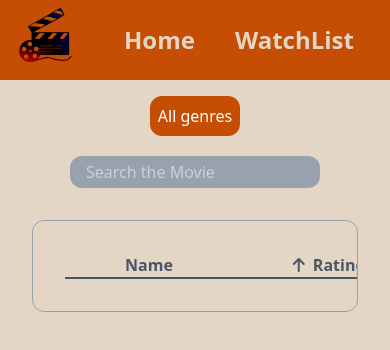
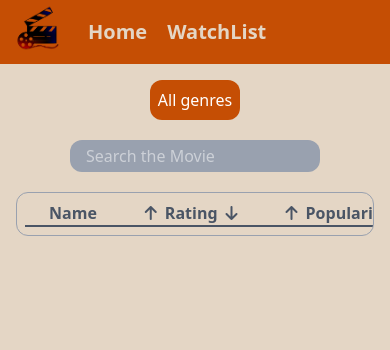
Before and after one commit to nandana-gopan02/Movie-App, a React (Vite) app: page /watchlist in a window 390 px wide. Shown: the top 350 px of the page. Built offline with nearby package versions, Linux system fonts and the light colour scheme.

Commit message:
some updates

```diff
--- a/src/component/Banner.jsx
+++ b/src/component/Banner.jsx
@@ -2,7 +2,7 @@ import React from 'react'
 
 function Banner({banner_path,name}) {
   return (
-    <div className='relative w-full min-h-[50vh] md:min-h-[60vh] lg:min-h-[70vh]'>
+    <div className='relative w-full min-h-[40vh] md:min-h-[60vh] lg:min-h-[70vh]'>
     <div className='absolute inset-0 bg-cover bg-center flex items-end' style={{backgroundImage:`url(https://image.tmdb.org/t/p/original/${banner_path})`}}>
      <div className='text-white text-l bg-gray-800/60 text-center w-full p-0.5 md:p-1 lg:p-1.5'>{name}</div>
     </div>
--- a/src/component/Movie.jsx
+++ b/src/component/Movie.jsx
@@ -3,6 +3,7 @@ import MovieCard from './MovieCard'
 import axios from 'axios'
 import Pagination from './Pagination'
 import Banner from './Banner'
+
 
 
 function Movie({handleAddtoWatchList,handleRemoveFromWatchlist,watchlist}) {
@@ -63,6 +64,8 @@ function Movie({handleAddtoWatchList,handleRemoveFromWatchlist,watchlist}) {
 } name={bannerMovie.title}/>
     )}
 
+
+
     <div className='p-2'>
         <div className='text-center m-4 text-2xl font-bold'>Trending Movies</div>
         <div className='flex flex-row flex-wrap ml-13 gap-10 '>
--- a/src/component/Navbar.jsx
+++ b/src/component/Navbar.jsx
@@ -5,11 +5,11 @@ import {Link} from "react-router-dom"
 const Navbar = () => {
   return (
     <div className='w-full '>
-      <div className='bg-[#c54e04] flex space-x-10 items-center pl-3 py-1'>
-      <img className='w-18'  src={Logo} alt="" />
+      <div className='bg-[#c54e04] flex space-x-5 md:space-x-10 items-center pl-3 py-1'>
+      <img className='w-14 md:w-18'  src={Logo} alt="" />
 
-      <Link to="/" className='text-[#e4d6c5] text-2xl font-semibold font-sans'>Home</Link>
-      <Link to="/watchlist" className='text-[#e4d6c5] text-2xl font-semibold font-sans'>WatchList </Link>
+      <Link to="/" className='text-[#e4d6c5] text-xl md:text-2xl font-semibold font-sans'>Home</Link>
+      <Link to="/watchlist" className='text-[#e4d6c5] text-xl md:text-2xl font-semibold font-sans'>WatchList </Link>
 
     </div>
 
--- a/src/component/WatchList.jsx
+++ b/src/component/WatchList.jsx
@@ -63,7 +63,7 @@ function WatchList({watchlist,setWatchlist,handleRemoveFromWatchlist}) {
   },[watchlist])
 
   return (
-    <>
+    <div className='px-2 sm:px-4 md:px-8'>
     {/* Populate all the genre id at the top */}
       <div className=' flex justify-center flex-wrap m-4 space-x-10 '>
         {genrelist.map((genre)=>{
@@ -81,13 +81,13 @@ function WatchList({watchlist,setWatchlist,handleRemoveFromWatchlist}) {
       </div>
 
 
-      <div className='overflow-hidden rounded-xl border border-gray-400 m-8 p-8'>
-        <table className='w-full text-gray-600 text-center'>
+      <div className='overflow-hidden rounded-xl border border-gray-400 m-2 md:m-8 p-2 md:p-8'>
+        <table className='md:w-full text-gray-600 text-center'>
             <thead className='border-b-2'>
                 <tr className=''>
-                    <th className='px-15'>Name</th>
+                    <th className='px-6 md:px-15'>Name</th>
 
-                    <th className='px-15'>
+                    <th className='px-6 md:px-15'>
                       <div className='flex items-center justify-center gap-2'>
                         <button onClick={sortIncreasing} className='cursor-pointer'><i class="fa-solid fa-arrow-up"></i></button>
                         <span>Rating</span>
@@ -95,7 +95,7 @@ function WatchList({watchlist,setWatchlist,handleRemoveFromWatchlist}) {
                       </div>
                     </th>
 
-                    <th className='px-15'>
+                    <th className='px-6 md:px-15'>
                       <div className='flex items-center justify-center gap-2'>
                         <button onClick={sortPopIncrease} className='cursor-pointer'><i class="fa-solid fa-arrow-up"></i></button>
                         <span>Popularity</span>
@@ -103,7 +103,7 @@ function WatchList({watchlist,setWatchlist,handleRemoveFromWatchlist}) {
                       </div>
                     </th>
 
-                    <th className='px-15 text-center'>Genre</th>
+                    <th className='px-6 md:px-15 text-center'>Genre</th>
                 </tr>
             </thead>
 
@@ -147,7 +147,7 @@ function WatchList({watchlist,setWatchlist,handleRemoveFromWatchlist}) {
             </tbody>
         </table>
       </div>
-    </>
+    </div>
   )
 }
 
```
